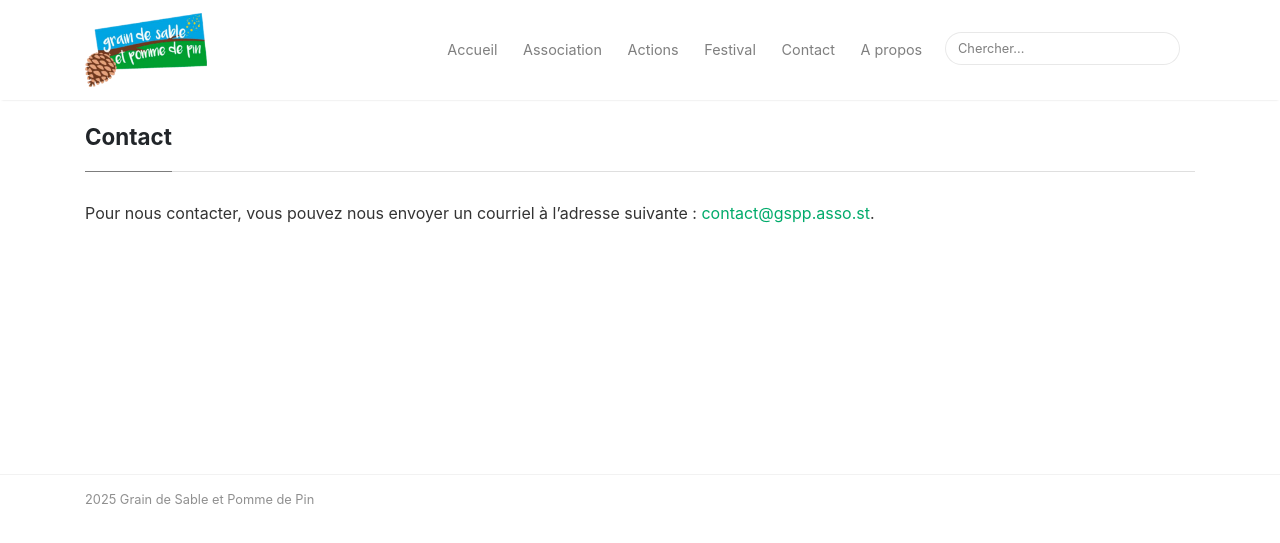
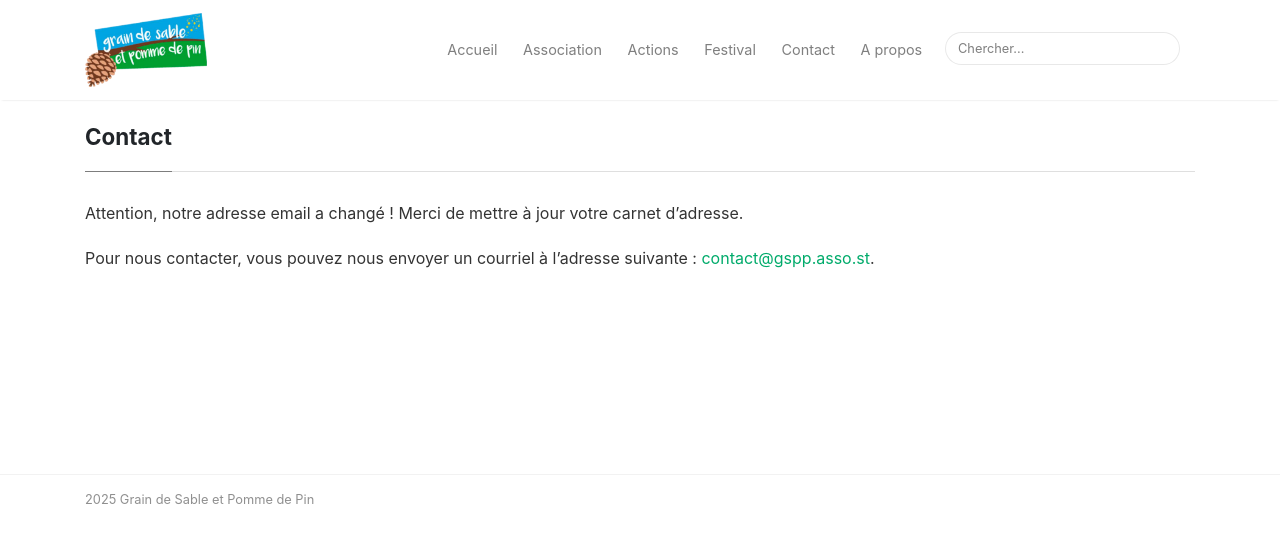
Before and after one commit to grain-de-sable-et-pomme-de-pin/grain-de-sable-et-pomme-de-pin.github.io, a Jekyll site: the page built from _pages/contact.md, in a window 1280 px wide. Shown: the top 543 px of the page. Built offline with Jekyll 4.4.1, drawn with Linux system fonts in a browser that asks for light colours; nearby versions of some CDN libraries.

Commit message:
Update contact.md

```diff
--- a/_pages/contact.md
+++ b/_pages/contact.md
@@ -5,5 +5,6 @@ permalink: /contact
 comments: true
 ---
 
+Attention, notre adresse email a changé ! Merci de mettre à jour votre carnet d'adresse.
 
-Pour nous contacter, vous pouvez nous envoyer un courriel à l'adresse suivante : [contact@gspp.asso.st](mailto:contact@gspp.asso.st).
+Pour nous contacter, vous pouvez nous envoyer un courriel à l'adresse suivante : [contact@gspp.asso.st](mailto:contact.gspp@gmail.com).
```
